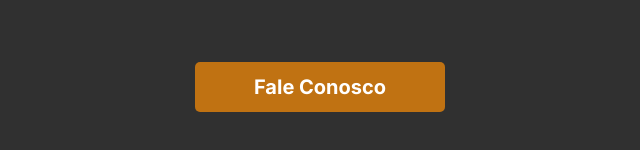
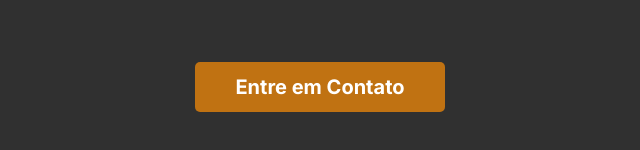
Before and after one commit to GabrielPrompt/Desafio1LandingPage, a plain HTML site: page index.html in a window 1280 px wide. Shown: the part 1852-2002 px from the top of the page, 320-960 px from the left. Drawn offline with Linux system fonts and the light colour scheme.

Commit message:
Alterando o texto do Button

```diff
--- a/index.html
+++ b/index.html
@@ -63,7 +63,7 @@
         <input type="number" placeholder="Telefone" name="Number" required> <br>
         <input type="email" placeholder="Email" name="Email" required> <br>
         <input type="hidden" name="Created" value="x-sheetmonkey-current-date-time" />
-        <button type="submit">Fale Conosco</button>
+        <button type="submit">Entre em Contato</button>
     </form>
     </div>
 
```
